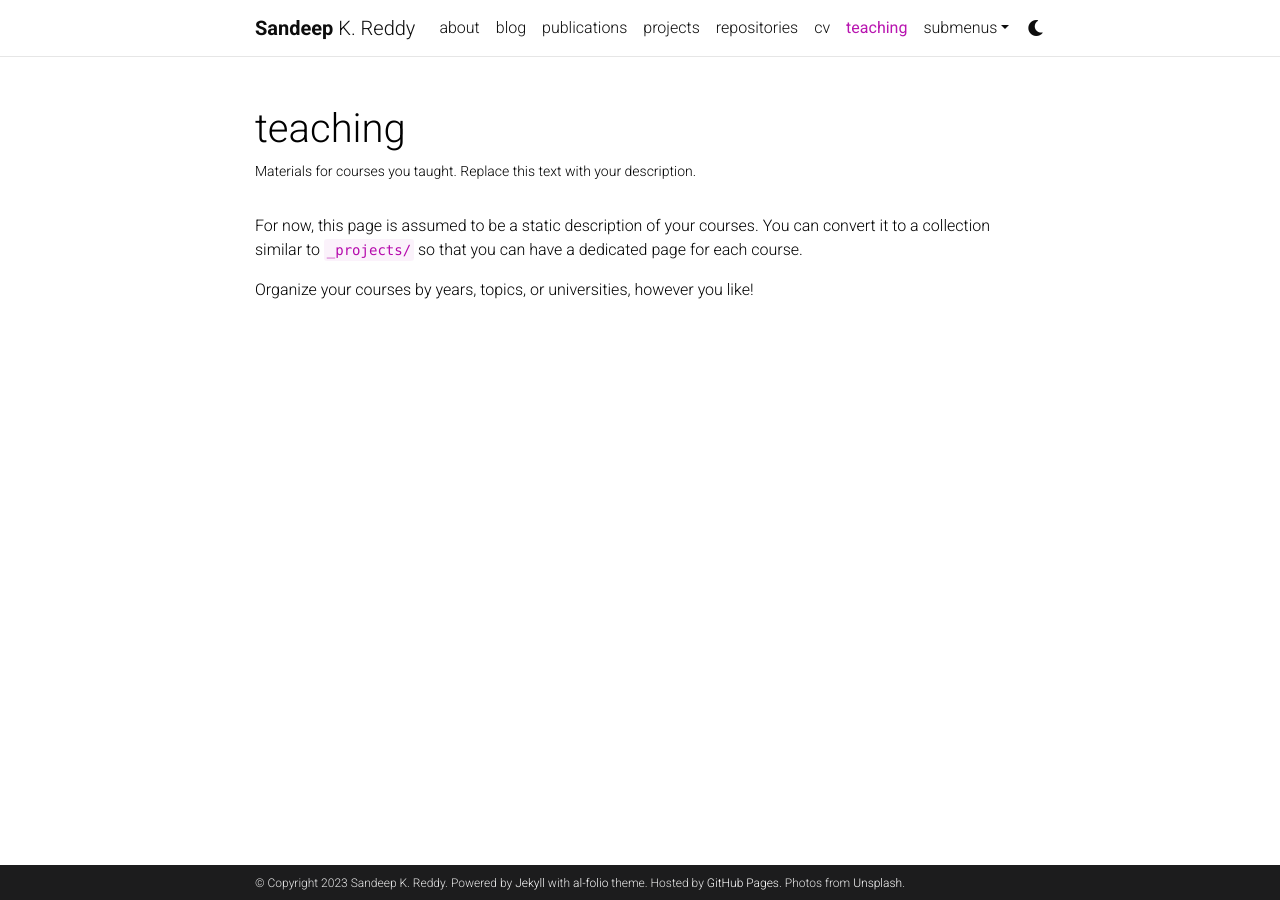
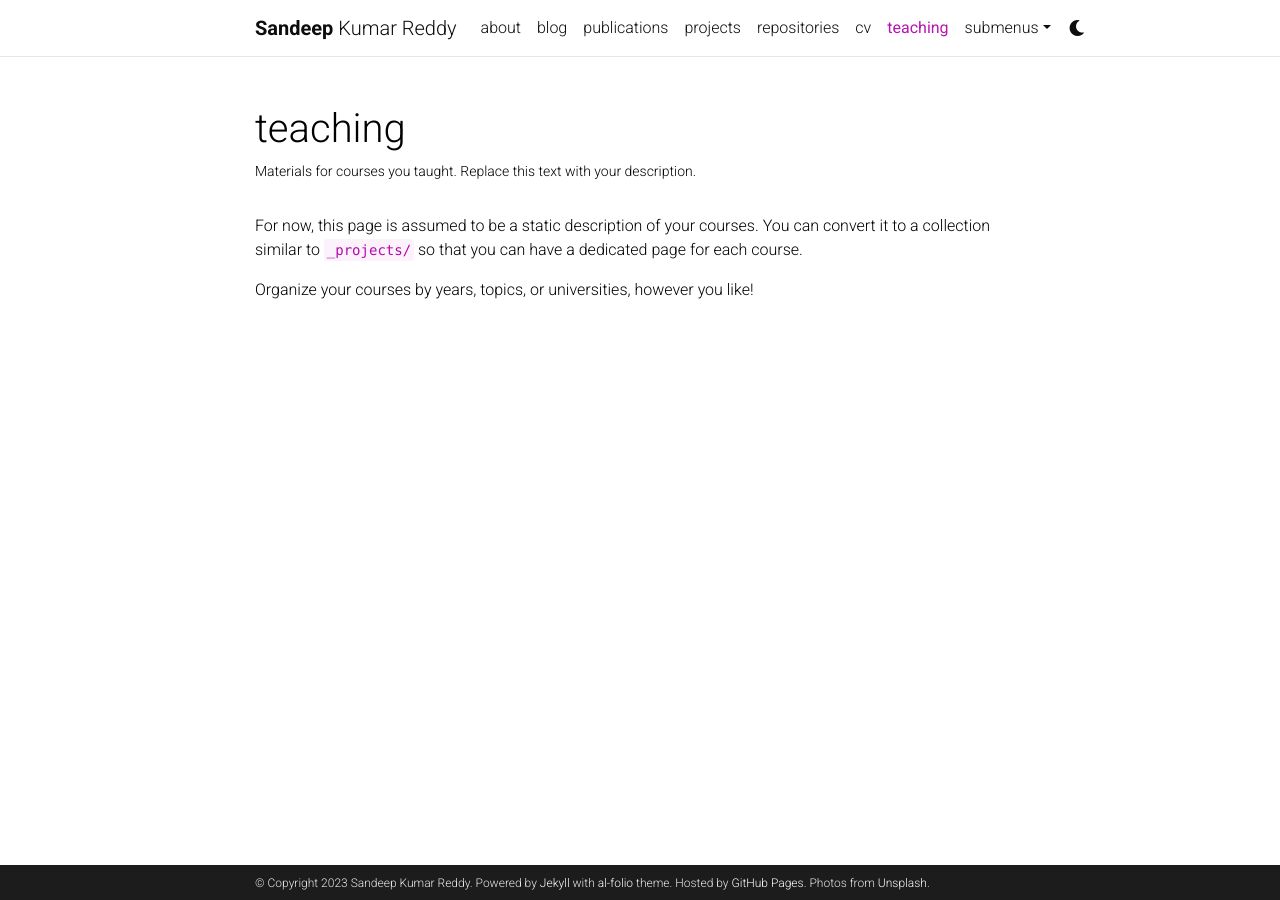
Before and after one commit to sandeepkreddy/sandeepkreddy.github.io, a Jekyll site: the page built from _pages/teaching.md, in a window 1280 px wide. Built offline with Jekyll 4.4.1, drawn with Linux system fonts in a browser that asks for light colours; comment, search, counter and statistics services are not loaded; a style sheet for code colours, icons or effects is not loaded.

Commit message:
Update _config.yml

```diff
--- a/_config.yml
+++ b/_config.yml
@@ -4,7 +4,7 @@
 
 title: blank # the website title (if blank, full name will be used instead)
 first_name: Sandeep
-middle_name: K.
+middle_name: Kumar
 last_name: Reddy
 email: skreddy@iitkgp.ac.in
 description: > # the ">" symbol means to ignore newlines until "footer_text:"
```
